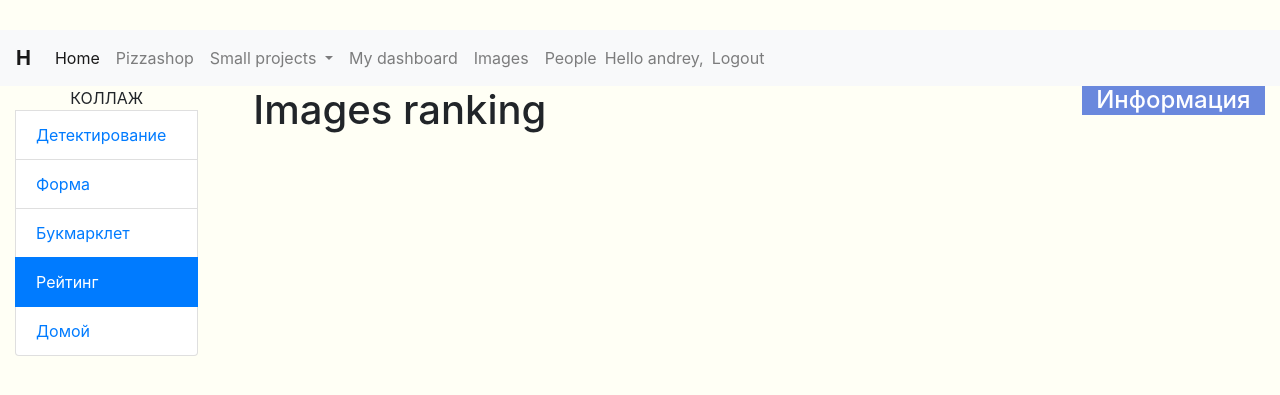
After one commit to Nenu1985/heroku, a Django app: page /images/ranking/ in a window 1280 px wide. The commit adds this page. Shown: the top 395 px of the page. Run offline with Django 3.2, Linux system fonts and the light colour scheme; a user stored in the database is signed in; data that the repository does not hold is empty; parts of the project's set-up code (start-up, migrations or seed data) failed here and were passed over; some libraries are stand-ins or nearby versions; some web fonts are replaced.

Commit message:
ranking images

```diff
--- a/collage/templates/collage/sidebar.html
+++ b/collage/templates/collage/sidebar.html
@@ -4,10 +4,11 @@
 
 {% block sidebar %}
 
-{% url 'collage:main' as collage_main %}
-{% url 'collage:collage-form' as collage_form %}
+    {% url 'collage:main' as collage_main %}
+    {% url 'collage:collage-form' as collage_form %}
     {% url 'images:create' as images_create %}
-{% url 'index' as home %}
+    {% url 'images:ranking' as images_ranking %}
+    {% url 'index' as home %}
 
     <div class="list-group">
         <span class="text-uppercase text-center">Коллаж</span>
@@ -18,8 +19,11 @@
         <a href="{% url 'collage:collage-form' %}"
            class="list-group-item {% if request.path == collage_form %} active {% endif %}">Форма</a>
 
-    <a href="{% url 'account:dashboard' %}"
+        <a href="{% url 'account:dashboard' %}"
            class="list-group-item {% if request.path == images_create %} active {% endif %}">Букмарклет</a>
+
+        <a href="{% url 'images:ranking' %}"
+           class="list-group-item {% if request.path == images_ranking %} active {% endif %}">Рейтинг</a>
 
         <a href="{% url 'index' %}"
            class="list-group-item ">Домой</a>
--- a/images/templates/images/image/detail.html
+++ b/images/templates/images/image/detail.html
@@ -16,6 +16,10 @@
                 <span class="count">
                     <span class="total">{{ total_likes }}</span>
                     like{{ total_likes|pluralize }}
+                </span>
+                <span class="count">
+                    <span class="total">{{ total_views }}</span>
+                    view{{ total_views|pluralize }}
                 </span>
                 <a href="#" data-id="{{ image.id }}" data-action=
                         "{% if request.user in users_like %}un{% endif %}like"
--- /dev/null
+++ b/images/templates/images/image/ranking.html
@@ -0,0 +1,14 @@
+{% extends "collage/sidebar.html" %}
+{% block title %}Images ranking{% endblock %}
+{% block page %}
+    <h1>Images ranking</h1>
+    <ol>
+        {% for image in most_viewed %}
+            <li>
+                <a href="{{ image.get_absolute_url }}">
+                    {{ image.title }}
+                </a>
+            </li>
+        {% endfor %}
+    </ol>
+{% endblock %}
--- a/images/urls.py
+++ b/images/urls.py
@@ -9,4 +9,5 @@ urlpatterns = [
          views.image_detail, name='detail'),
     path('like/', views.image_like, name='like'),
     path('', views.image_list, name='list'),
+    path('ranking/', views.image_ranking, name='ranking'),
 ]
--- a/images/views.py
+++ b/images/views.py
@@ -9,6 +9,13 @@ from django.views.decorators.http import require_POST
 from common.decorators import ajax_required
 from django.core.paginator import Paginator, EmptyPage, PageNotAnInteger
 from actions.utils import create_action
+import redis
+from django.conf import settings
+
+# connect to redis
+redis_conn = redis.StrictRedis(host=settings.REDIS_BACKEND['HOST'],
+                               port=settings.REDIS_BACKEND['PORT'],
+                               db=settings.REDIS_BACKEND['DB'])
 
 
 # For testing creation image try this url:
@@ -42,12 +49,32 @@ def image_create(request):
 def image_detail(request, img_id, slug):
     image = get_object_or_404(Image, id=img_id, slug=slug)
     # increment total image views by 1
-    # total_views = r.incr('image:{}:views'.format(image.id))
-
+    total_views = redis_conn.incr('image:{}:views'.format(image.id))
+    # increment image ranking by 1
+    # store image views in a sorted set with the key "image:ranking"
+    redis_conn.zincrby('image_ranking', image.id, 1)
     return render(request,
                   'images/image/detail.html',
                   {'section': 'images',
-                   'image': image})
+                   'image': image,
+                   'total_views': total_views, })
+
+
+@login_required
+def image_ranking(request):
+    # get image ranking dictionary
+    image_ranking = redis_conn.zrange('image_ranking', 0, -1,
+                                      desc=True)[:10]
+
+    image_ranking_ids = [int(id) for id in image_ranking]
+    # get most viewed images
+    most_viewed = list(Image.objects.filter(
+        id__in=image_ranking_ids))
+    most_viewed.sort(key=lambda x: image_ranking_ids.index(x.id))
+    return render(request,
+                  'images/image/ranking.html',
+                  {'section': 'images',
+                   'most_viewed': most_viewed})
 
 
 @ajax_required
```
Also changed, not shown: account/fixtures/db.json (+10 -1 lines), README.md, 1 other file. Lines whose indentation alone changed are shown as unchanged.
